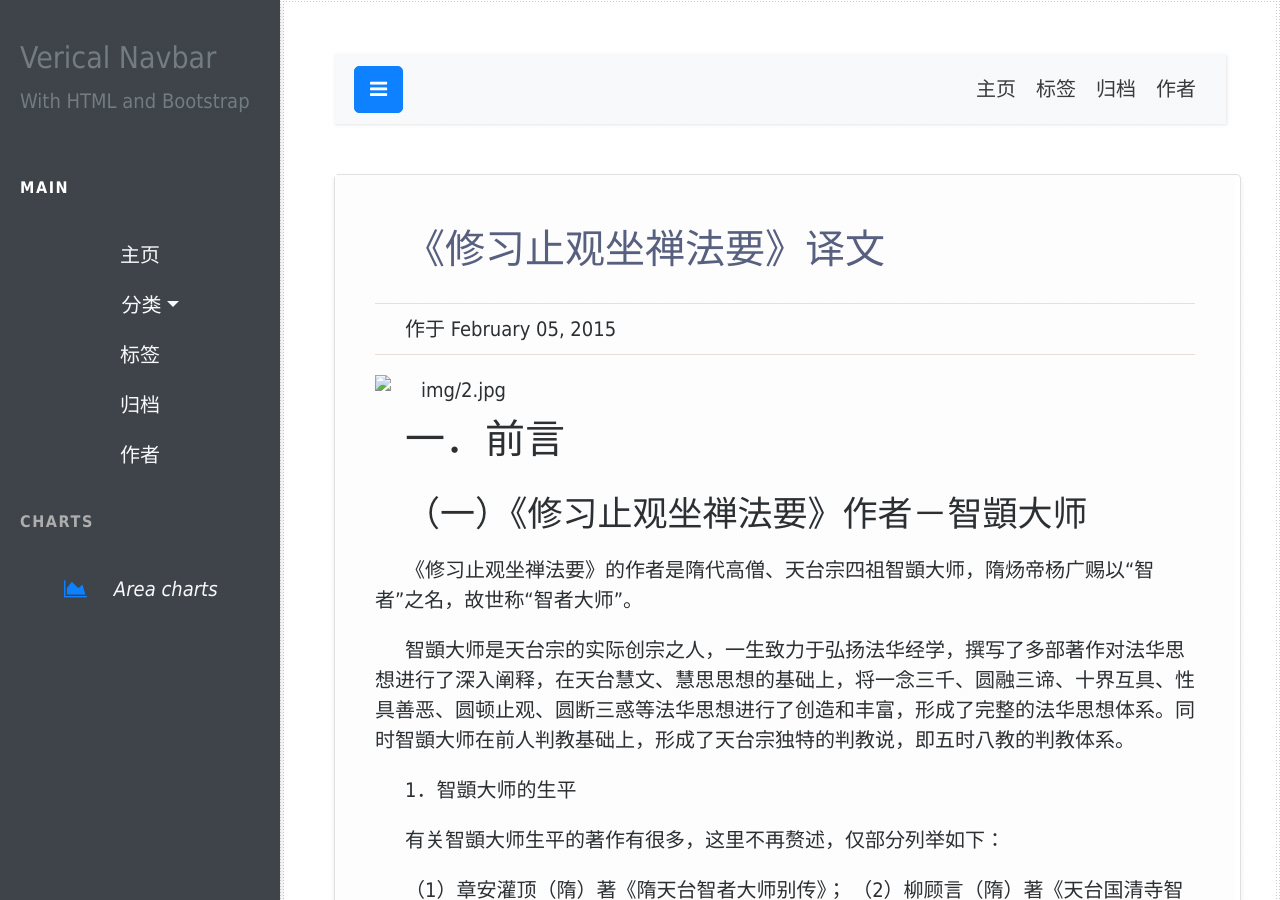
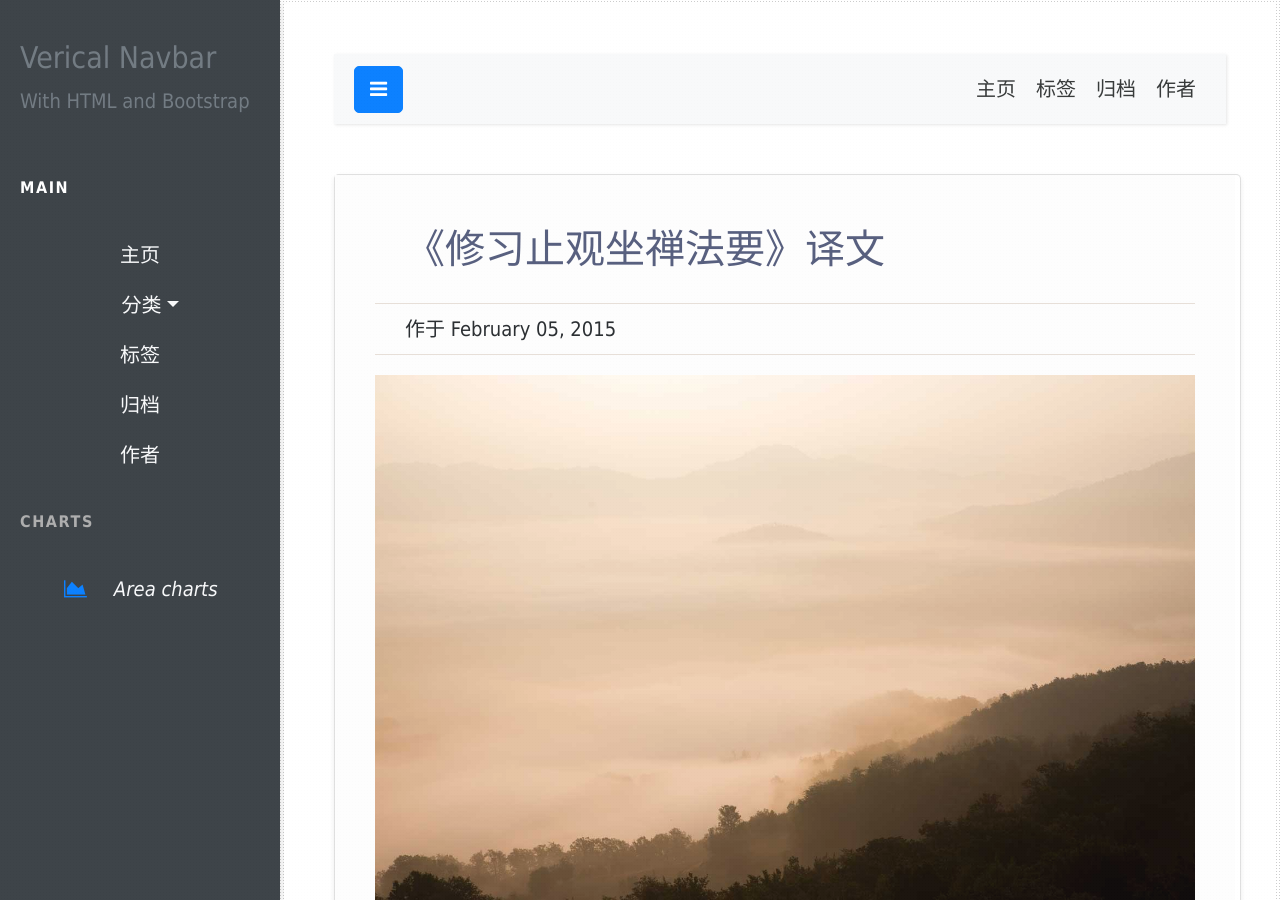
Before and after one commit to nengwuzhi/nengwuzhi.github.ioce, a Jekyll site: the page built from _posts/2015-02-05-《修习止观坐禅法要》译文.md, in a window 1280 px wide and 900 px high. Built offline with Jekyll 4.4.1, drawn with Linux system fonts in a browser that asks for light colours; nearby versions of some CDN libraries.

Commit message:
Update 2015-02-05-《修习止观坐禅法要》译文.md

```diff
--- a/_posts/2015-02-05-《修习止观坐禅法要》译文.md
+++ b/_posts/2015-02-05-《修习止观坐禅法要》译文.md
@@ -1,7 +1,7 @@
 ---
 author: author1
 title: 《修习止观坐禅法要》译文
-featimg: img/2.jpg
+featimg: /img/2.jpg
 tags: [止观]
 category: [佛教]
 ---
```
